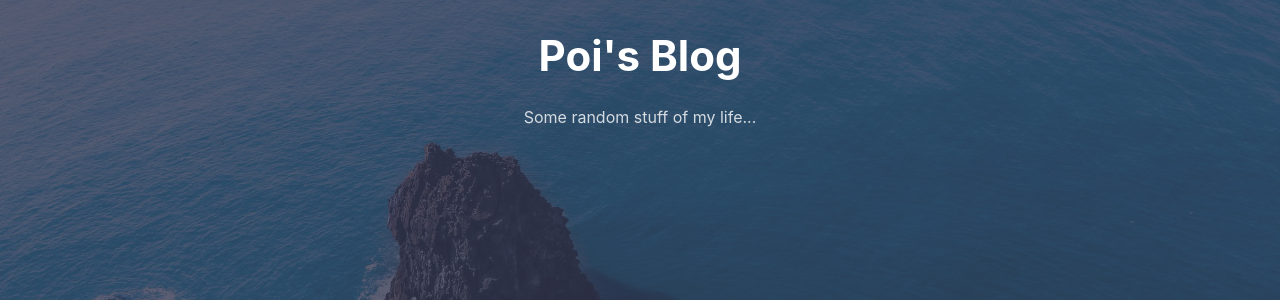
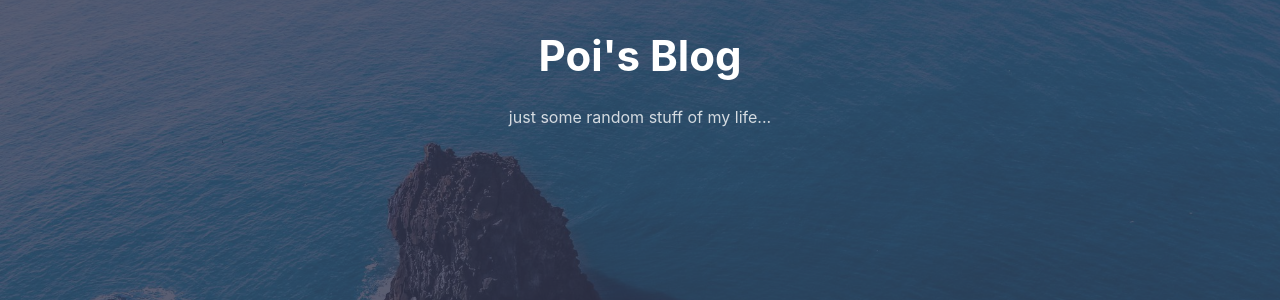
Before and after one commit to poi0905/blog, a Jekyll site: the page built from index.md, in a window 1280 px wide and 900 px high. Shown: the part 206-506 px from the top of the window. Built offline with Jekyll 4.4.1, drawn with Linux system fonts in a browser that asks for light colours.

Commit message:
2020/7/2

```diff
--- a/_config.yml
+++ b/_config.yml
@@ -26,7 +26,7 @@ navigation: # Navigation links
   - {name: 'Contact', link: '/contact'}
 
 tagline: >
-  Some random stuff of my life...
+   just some random stuff of my life...
 
 hero_img: posts/sleek_lg.jpg # Main background image: use the path from /assets/img/ => This will output /assets/img/posts/sleek_lg.jpg
 
```
